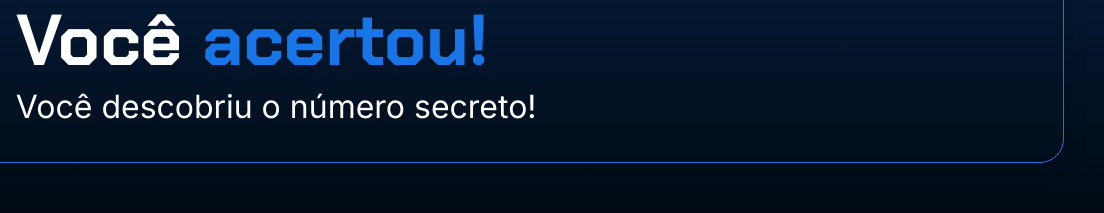
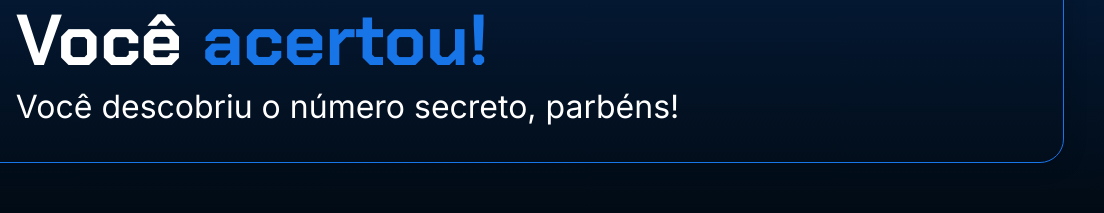
Before and after one commit to Nawldo/numero-secreto, a plain HTML site: page index.html in a window 1280 px wide. Shown: the part 537-750 px from the top of the page, 176-1280 px from the left. Drawn offline with Linux system fonts and the light colour scheme.

Commit message:
Mudando mensagem da vitória e tom de azul

```diff
--- a/index.html
+++ b/index.html
@@ -20,7 +20,7 @@
                 <img src="./img/trophy.png" alt="ícone de um troféu" />
                  <div class="container__texto">
                     <h1>Você <span class="container__texto-azul">acertou!</span></h1>
-                    <h2>Você descobriu o número secreto!</h2>
+                    <h2>Você descobriu o número secreto, parbéns!</h2>
                 </div>
             </div>
         </div>
--- a/style.css
+++ b/style.css
@@ -6,7 +6,7 @@
 }
 
 body {
-    background: linear-gradient(#1354A5 0%, #041832 33.33%, #041832 66.67%, #01080E 100%);
+    background: linear-gradient(#0b64d1 0%, #041832 33.33%, #041832 66.67%, #01080E 100%);
     height: 100vh;
     display: flex;
     align-items: center;
```
